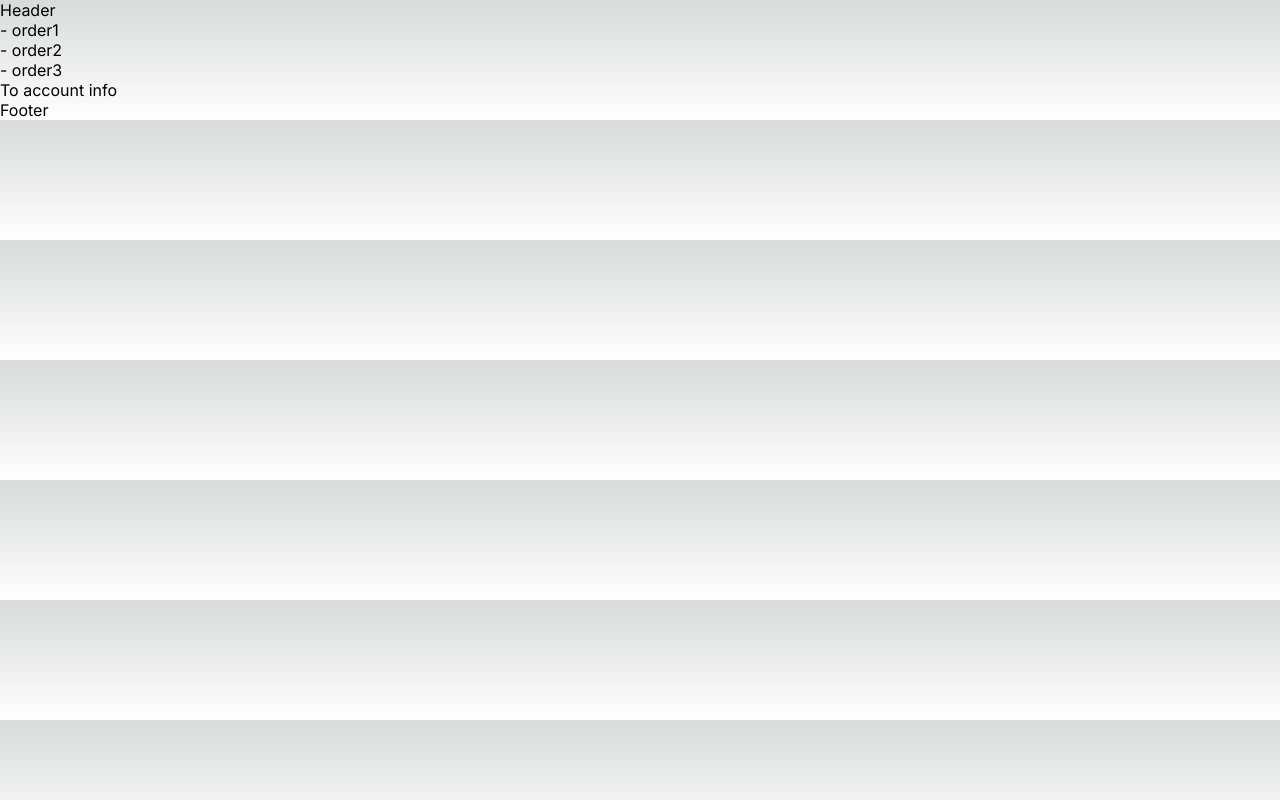
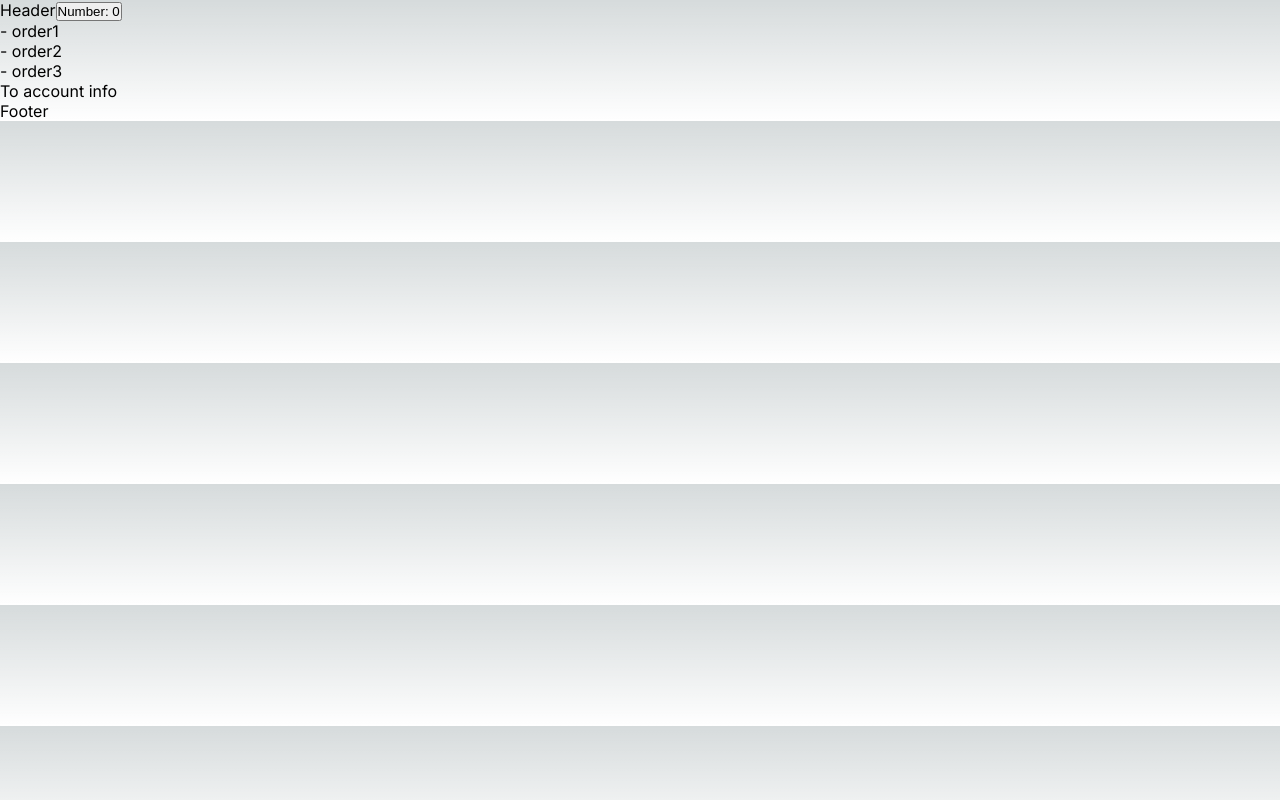
Before and after one commit to AntonBaeckelandt/next-js-app-router, a Next.js app: page /dashboard/orders in a window 1280 px wide. Built offline with nearby package versions, Linux system fonts and the light colour scheme.

Commit message:
Add client component

```diff
--- /dev/null
+++ b/src/app/dashboard/counter.tsx
@@ -0,0 +1,13 @@
+'use client';
+
+import { useState } from "react";
+
+export function Counter() {
+  const [number, setNumber] = useState(0);
+
+  const increment = () => setNumber((prev) => ++prev);
+
+  return <>
+    <button onClick={increment}>Number: {number}</button>
+  </>;
+}
--- a/src/app/dashboard/layout.tsx
+++ b/src/app/dashboard/layout.tsx
@@ -1,4 +1,5 @@
 // import './globals.css'
+import { Counter } from '@/app/dashboard/counter'
 import type { Metadata } from 'next'
 import { Inter } from 'next/font/google'
 
@@ -20,6 +21,7 @@ export default function RootLayout({
       <body className={inter.className}>
         <header>
           <span>Header</span>
+          <Counter />
         </header>
         <main>
           {children}
```
